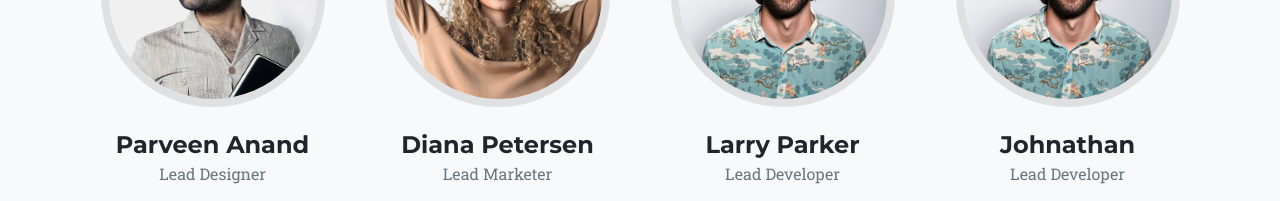
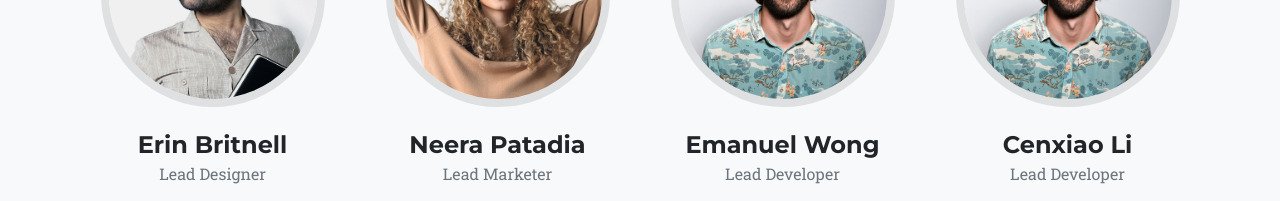
Before and after one commit to BLASTBioinformatics/BLASTBioinformatics.github.io, a website: page index.html in a window 1280 px wide. Shown: the part 4760-4961 px from the top of the page. Drawn offline with nearby package versions, Linux system fonts and the light colour scheme.

Commit message:
Update index.html

```diff
--- a/index.html
+++ b/index.html
@@ -262,7 +262,7 @@
                     <div class="col-lg-3">
                         <div class="team-member">
                             <img class="mx-auto rounded-circle" src="assets/img/team/1.jpg" alt="..." />
-                            <h4>Parveen Anand</h4>
+                            <h4>Erin Britnell</h4>
                             <p class="text-muted">Lead Designer</p>
                             <a class="btn btn-dark btn-social mx-2" href="#!"><i class="fab fa-twitter"></i></a>
                             <a class="btn btn-dark btn-social mx-2" href="#!"><i class="fab fa-facebook-f"></i></a>
@@ -272,7 +272,7 @@
                     <div class="col-lg-3">
                         <div class="team-member">
                             <img class="mx-auto rounded-circle" src="assets/img/team/2.jpg" alt="..." />
-                            <h4>Diana Petersen</h4>
+                            <h4>Neera Patadia</h4>
                             <p class="text-muted">Lead Marketer</p>
                             <a class="btn btn-dark btn-social mx-2" href="#!"><i class="fab fa-twitter"></i></a>
                             <a class="btn btn-dark btn-social mx-2" href="#!"><i class="fab fa-facebook-f"></i></a>
@@ -282,7 +282,7 @@
                     <div class="col-lg-3">
                         <div class="team-member">
                             <img class="mx-auto rounded-circle" src="assets/img/team/3.jpg" alt="..." />
-                            <h4>Larry Parker</h4>
+                            <h4>Emanuel Wong</h4>
                             <p class="text-muted">Lead Developer</p>
                             <a class="btn btn-dark btn-social mx-2" href="#!"><i class="fab fa-twitter"></i></a>
                             <a class="btn btn-dark btn-social mx-2" href="#!"><i class="fab fa-facebook-f"></i></a>
@@ -292,7 +292,7 @@
                     <div class="col-lg-3">
                         <div class="team-member">
                             <img class="mx-auto rounded-circle" src="assets/img/team/3.jpg" alt="..." />
-                            <h4>Johnathan</h4>
+                            <h4>Cenxiao Li</h4>
                             <p class="text-muted">Lead Developer</p>
                             <a class="btn btn-dark btn-social mx-2" href="#!"><i class="fab fa-twitter"></i></a>
                             <a class="btn btn-dark btn-social mx-2" href="#!"><i class="fab fa-facebook-f"></i></a>
```
